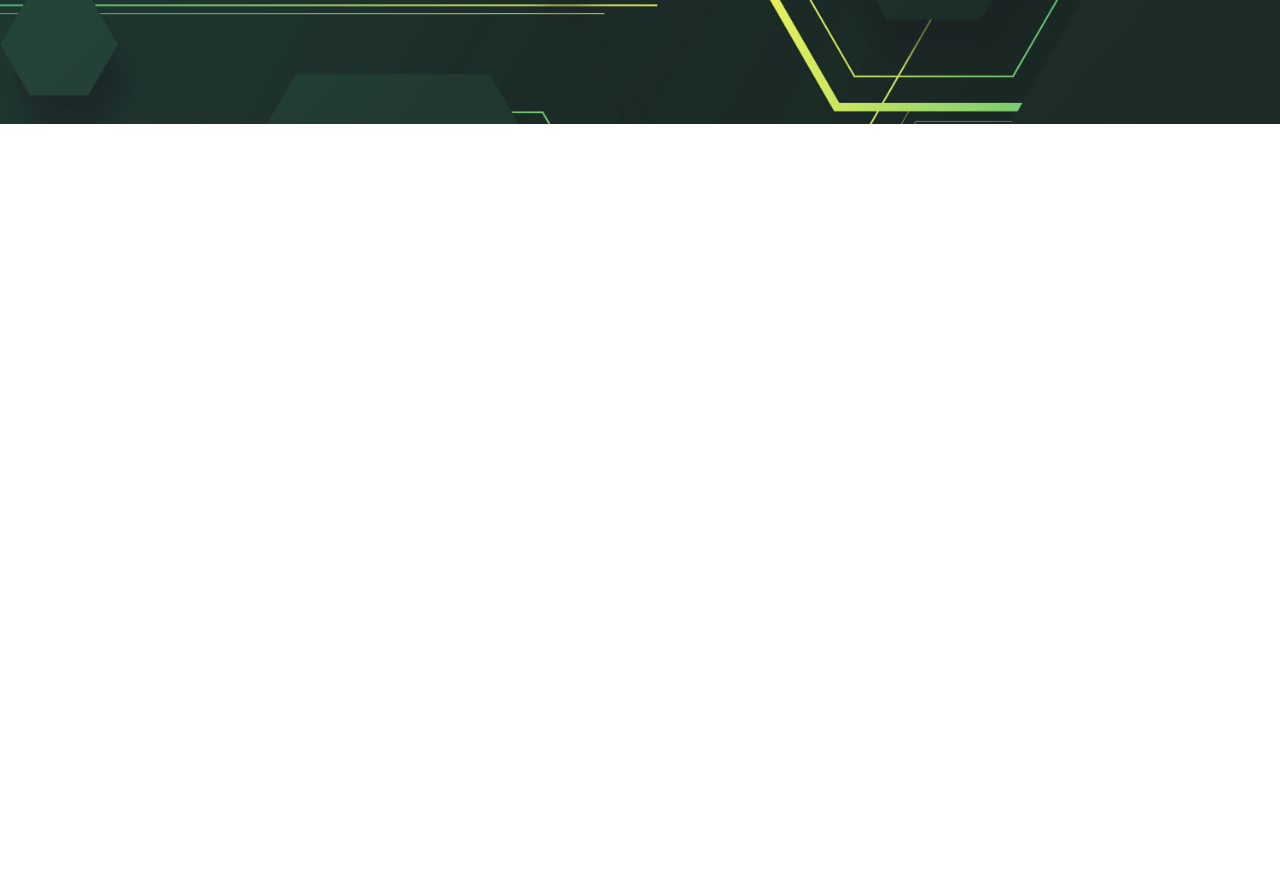
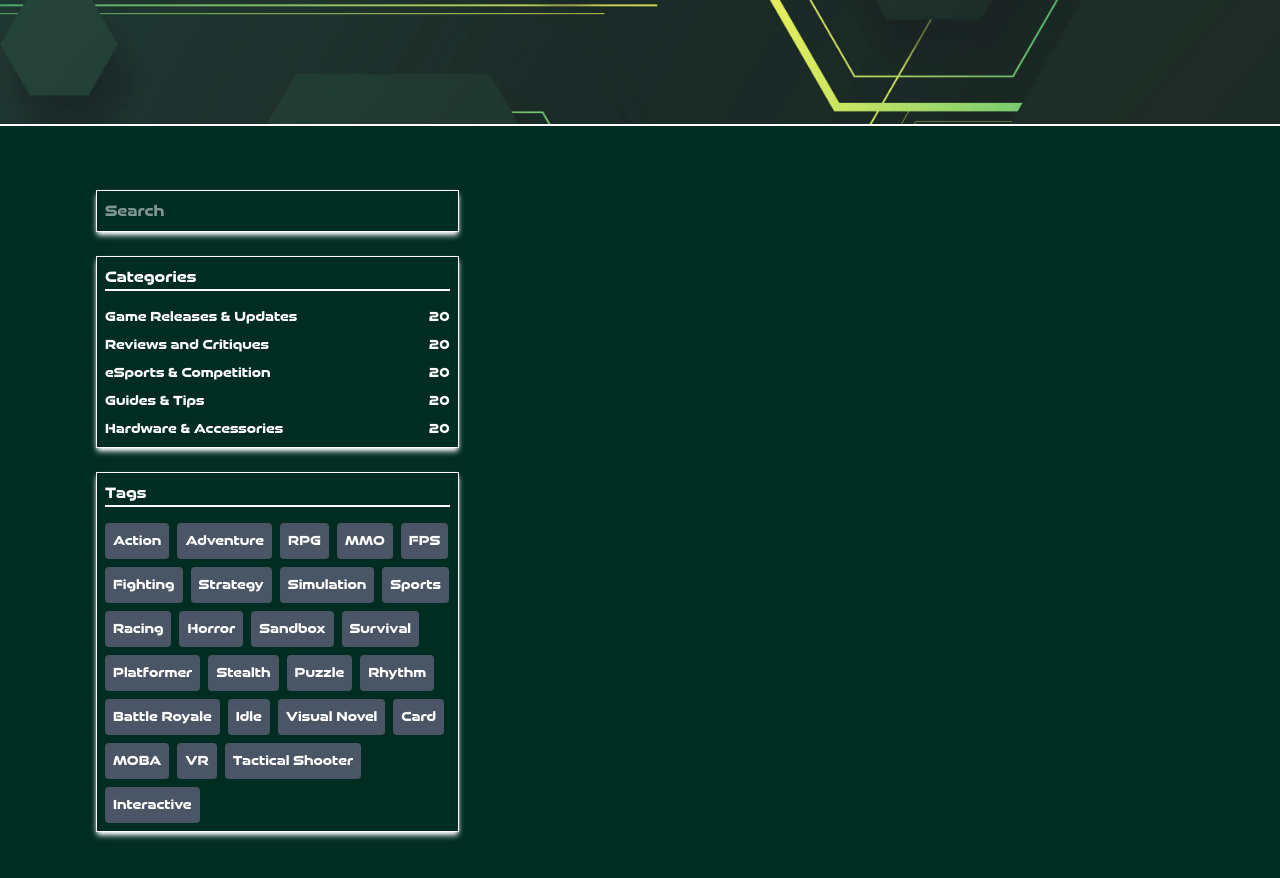
Before and after one commit to PeeOops/bloggies, a React (Vite) app in the folder frontend/: page / in a window 1280 px wide. Shown: the part 280-1158 px from the top of the page. Before the commit the page ends 800 px from the top, so only its background shows below. Built offline with nearby package versions, Linux system fonts and the light colour scheme.

Commit message:
Added search, categories and tags UI

```diff
--- a/frontend/src/pages/Home.jsx
+++ b/frontend/src/pages/Home.jsx
@@ -3,6 +3,8 @@ import Navigation from "../components/Navigation";
 
 const Home = () => {
     return (
+        <>
+            {/* Header */}
             <div className="relative overflow-hidden">
 
                 {/* Background Image with Opacity */}
@@ -20,6 +22,79 @@ const Home = () => {
                 <p className="text-md md:text-lg">Discover the latest in gaming news and articles.</p>
                 </section>
             </div>
+            <div className="flex flex-row bg-emerald-950 border-t-2 border-white px-4 md:px-24 pt-8 md:pb-16 md:pt-16">
+                {/* Left main */}
+                <div className="flex flex-col gap-6 text-white w-1/3">
+                    {/* Search */}
+                    <div className="p-2 bg-emerald-950 border-1 border-white shadow-white shadow-md">
+                        <input type="text" placeholder="Search" className="text-white focus:outline-none" />
+                    </div>
+
+                    {/* Categories */}
+                    <div className="flex flex-col gap-4 p-2 bg-emerald-950 border-1 border-white shadow-white shadow-md">
+                        <h1 className="border-b-2">Categories</h1>
+                        <div className="flex flex-col gap-2 text-sm">
+                            <div className="flex flex-row justify-between">
+                                <p>Game Releases & Updates</p>
+                                <p>20</p>
+                            </div>
+                            <div className="flex flex-row justify-between">
+                                <p>Reviews and Critiques</p>
+                                <p>20</p>
+                            </div>
+                            <div className="flex flex-row justify-between">
+                                <p>eSports & Competition</p>
+                                <p>20</p>
+                            </div>
+                            <div className="flex flex-row justify-between">
+                                <p>Guides & Tips</p>
+                                <p>20</p>
+                            </div>
+                            <div className="flex flex-row justify-between">
+                                <p>Hardware & Accessories</p>
+                                <p>20</p>
+                            </div>
+                        </div>
+                    </div>
+
+                    {/* Tags */}
+                    <div className="flex flex-col gap-4 p-2 bg-emerald-950 border-1 border-white shadow-white shadow-md">
+                        <h1 className="border-b-2">Tags</h1>
+                        <div className="flex flex-wrap gap-2 text-sm">
+                            <span className="p-2 bg-gray-600 rounded-sm">Action</span>
+                            <span className="p-2 bg-gray-600 rounded-sm">Adventure</span>
+                            <span className="p-2 bg-gray-600 rounded-sm">RPG</span>
+                            <span className="p-2 bg-gray-600 rounded-sm">MMO</span>
+                            <span className="p-2 bg-gray-600 rounded-sm">FPS</span>
+                            <span className="p-2 bg-gray-600 rounded-sm">Fighting</span>
+                            <span className="p-2 bg-gray-600 rounded-sm">Strategy</span>
+                            <span className="p-2 bg-gray-600 rounded-sm">Simulation</span>
+                            <span className="p-2 bg-gray-600 rounded-sm">Sports</span>
+                            <span className="p-2 bg-gray-600 rounded-sm">Racing</span>
+                            <span className="p-2 bg-gray-600 rounded-sm">Horror</span>
+                            <span className="p-2 bg-gray-600 rounded-sm">Sandbox</span>
+                            <span className="p-2 bg-gray-600 rounded-sm">Survival</span>
+                            <span className="p-2 bg-gray-600 rounded-sm">Platformer</span>
+                            <span className="p-2 bg-gray-600 rounded-sm">Stealth</span>
+                            <span className="p-2 bg-gray-600 rounded-sm">Puzzle</span>
+                            <span className="p-2 bg-gray-600 rounded-sm">Rhythm</span>
+                            <span className="p-2 bg-gray-600 rounded-sm">Battle Royale</span>
+                            <span className="p-2 bg-gray-600 rounded-sm">Idle</span>
+                            <span className="p-2 bg-gray-600 rounded-sm">Visual Novel</span>
+                            <span className="p-2 bg-gray-600 rounded-sm">Card</span>
+                            <span className="p-2 bg-gray-600 rounded-sm">MOBA</span>
+                            <span className="p-2 bg-gray-600 rounded-sm">VR</span>
+                            <span className="p-2 bg-gray-600 rounded-sm">Tactical Shooter</span>
+                            <span className="p-2 bg-gray-600 rounded-sm">Interactive</span>
+                        </div>
+                    </div>
+                </div>
+
+                {/* Right main */}
+                <div></div>
+            </div>
+        </>
+
     );
 };
 
```
Lines whose indentation alone changed are shown as unchanged.
